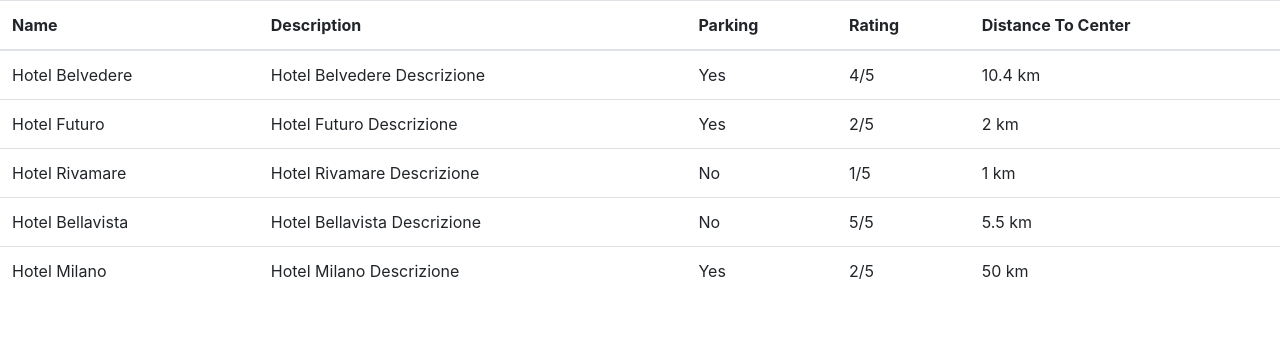
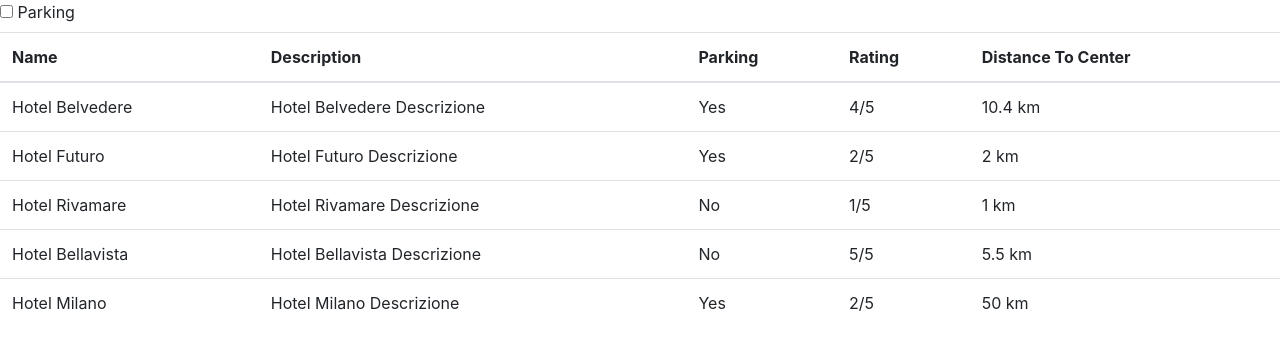
Before and after one commit to IbraChar03/php-hotel, a PHP site: page / in a window 1280 px wide. Shown: the top 350 px of the page. Run offline with PHP 8.4, Linux system fonts and the light colour scheme.

Commit message:
inizio bonus

```diff
--- a/index.php
+++ b/index.php
@@ -52,6 +52,11 @@
 </head>
 
 <body>
+    <form action="">
+        <input type="checkbox" id="parking" name="parking">
+        <label for="parking">Parking</label><br>
+
+    </form>
     <table class="table">
         <thead>
             <tr>
@@ -65,12 +70,13 @@
         </thead>
         <tbody>
             <?php
-            foreach ($hotels as $hotel) {
+            foreach ($hotels as $key => $hotel) {
                 $name = $hotel["name"];
                 $description = $hotel["description"];
                 $parking = $hotel["parking"];
                 $vote = $hotel["vote"];
                 $distance = $hotel["distance_to_center"];
+
                 echo "<tr>";
                 echo "<td>" . $name . "</td>";
                 echo "<td>" . $description . "</td>";
@@ -84,6 +90,7 @@
         </tbody>
     </table>
 
+
 </body>
 
 </html>
```
